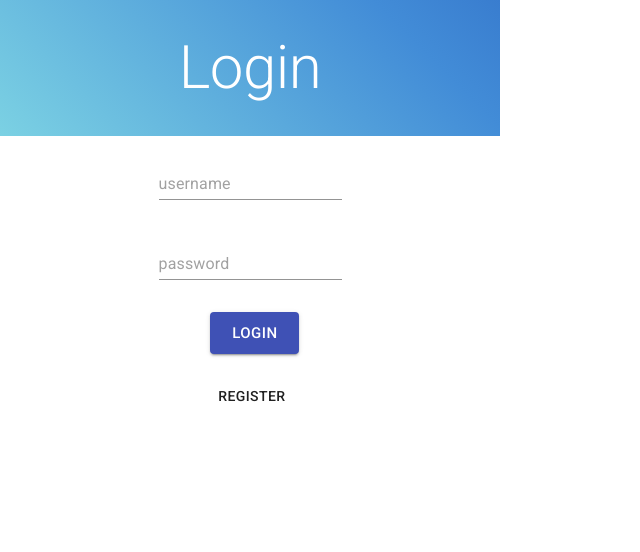
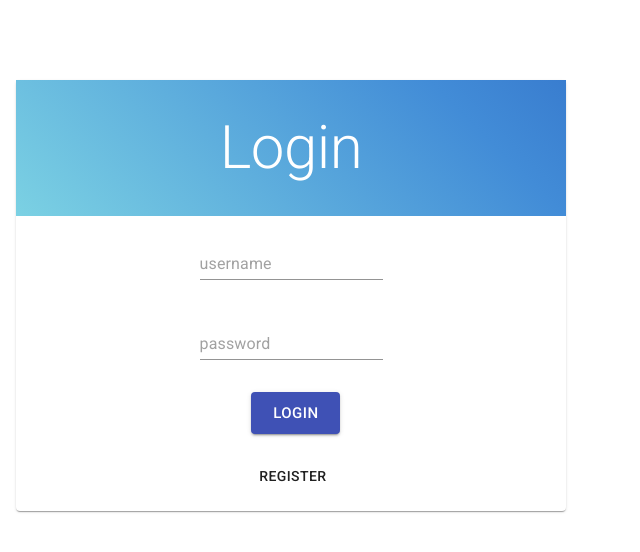
Before and after one commit to ousunny/travelpal, a React (Create React App) app in the folder client/: page /login in a window 1280 px wide. Shown: the top 552 px of the page, without its empty margins (0-640 px from the left). Built offline with nearby package versions, Linux system fonts and the light colour scheme; no server answers; the HTML template or start-up script is replaced by a standard one.

Commit message:
General layout styling

```diff
--- a/client/src/App.css
+++ b/client/src/App.css
@@ -6,6 +6,17 @@
   box-sizing: border-box;
 }
 
+body {
+  padding: 5rem 1rem;
+  display: flex;
+  justify-content: center;
+  align-items: center;
+}
+
+#root {
+  width: 100%;
+}
+
 .DateRangePicker_picker {
   z-index: 10;
 }
--- a/client/src/components/auth/Login.js
+++ b/client/src/components/auth/Login.js
@@ -14,7 +14,7 @@ const useStyles = makeStyles(theme => ({
     display: 'flex',
     flexDirection: 'column',
     alignItems: 'center',
-    maxWidth: '500px'
+    maxWidth: '550px'
   },
   heading: {
     padding: '2rem',
@@ -58,7 +58,7 @@ const Login = ({ setAlert, login, auth: { isAuthenticated, user } }) => {
     return <Redirect to={`/profiles/${user._id}/trips`} />;
 
   return (
-    <div className={classes.root}>
+    <Paper className={classes.root}>
       <div className={classes.heading}>
         <Typography variant="h2">Login</Typography>
       </div>
@@ -100,7 +100,7 @@ const Login = ({ setAlert, login, auth: { isAuthenticated, user } }) => {
           </Grid>
         </Grid>
       </form>
-    </div>
+    </Paper>
   );
 };
 
--- a/client/src/components/layout/BottomNavBar.js
+++ b/client/src/components/layout/BottomNavBar.js
@@ -15,7 +15,8 @@ const useStyles = makeStyles(theme => ({
   root: {
     position: 'fixed',
     width: '100%',
-    bottom: '0'
+    bottom: '0',
+    left: '0'
   }
 }));
 
--- a/client/src/components/trip/Trip.js
+++ b/client/src/components/trip/Trip.js
@@ -17,9 +17,6 @@ const useStyles = makeStyles(theme => ({
     display: 'flex',
     flexDirection: 'column',
     alignItems: 'center'
-  },
-  marginTopBottom: {
-    margin: '100px 0'
   }
 }));
 
@@ -41,7 +38,7 @@ const Trip = ({ auth, getTripById, match, trip: { trip, loading, error } }) => {
           <CircularProgress />
         </div>
       ) : (
-        <div className={classes.marginTopBottom}>
+        <div>
           <TripAppBar trip={trip} />
           <h3>
             <Moment format="YYYY/MM/DD">{trip.date.start}</Moment> -{' '}
```
